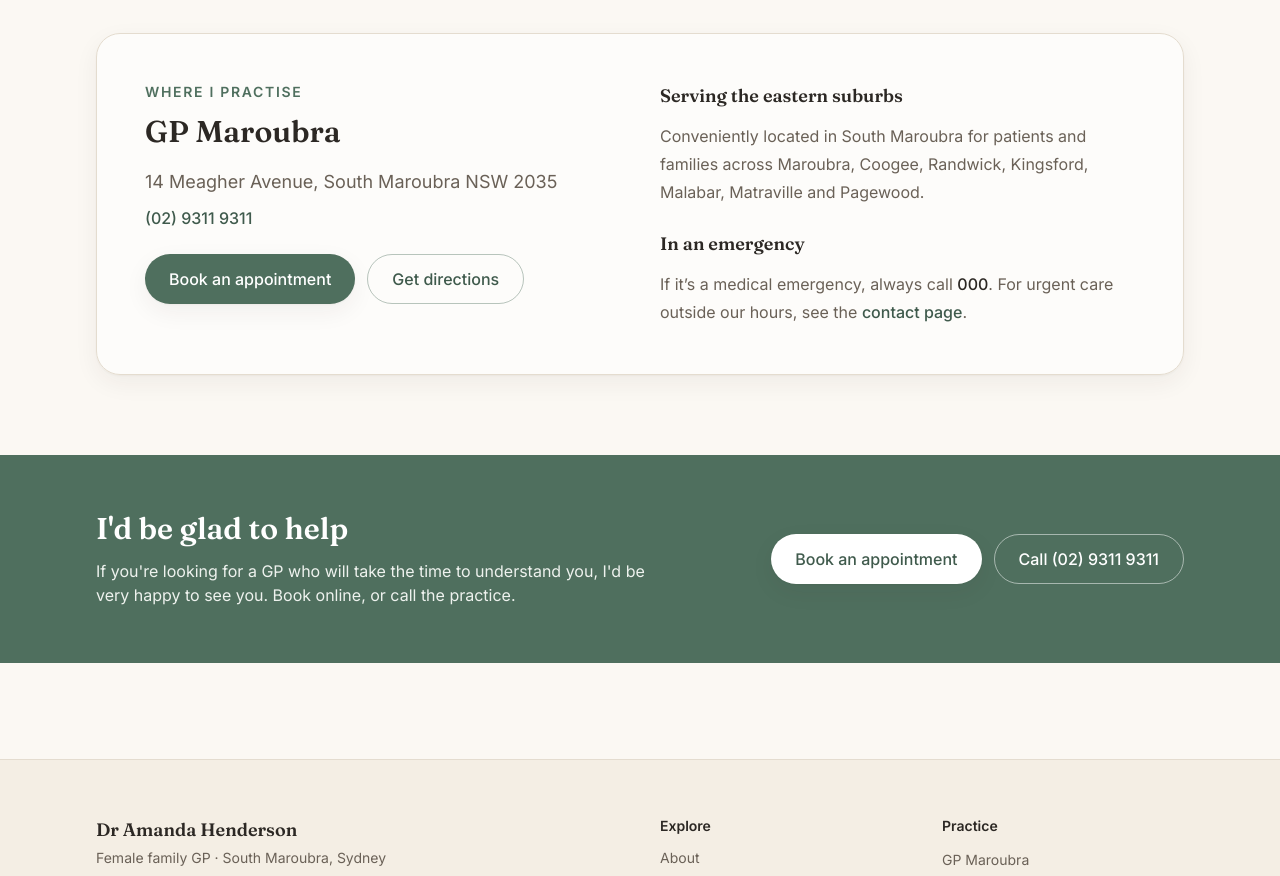
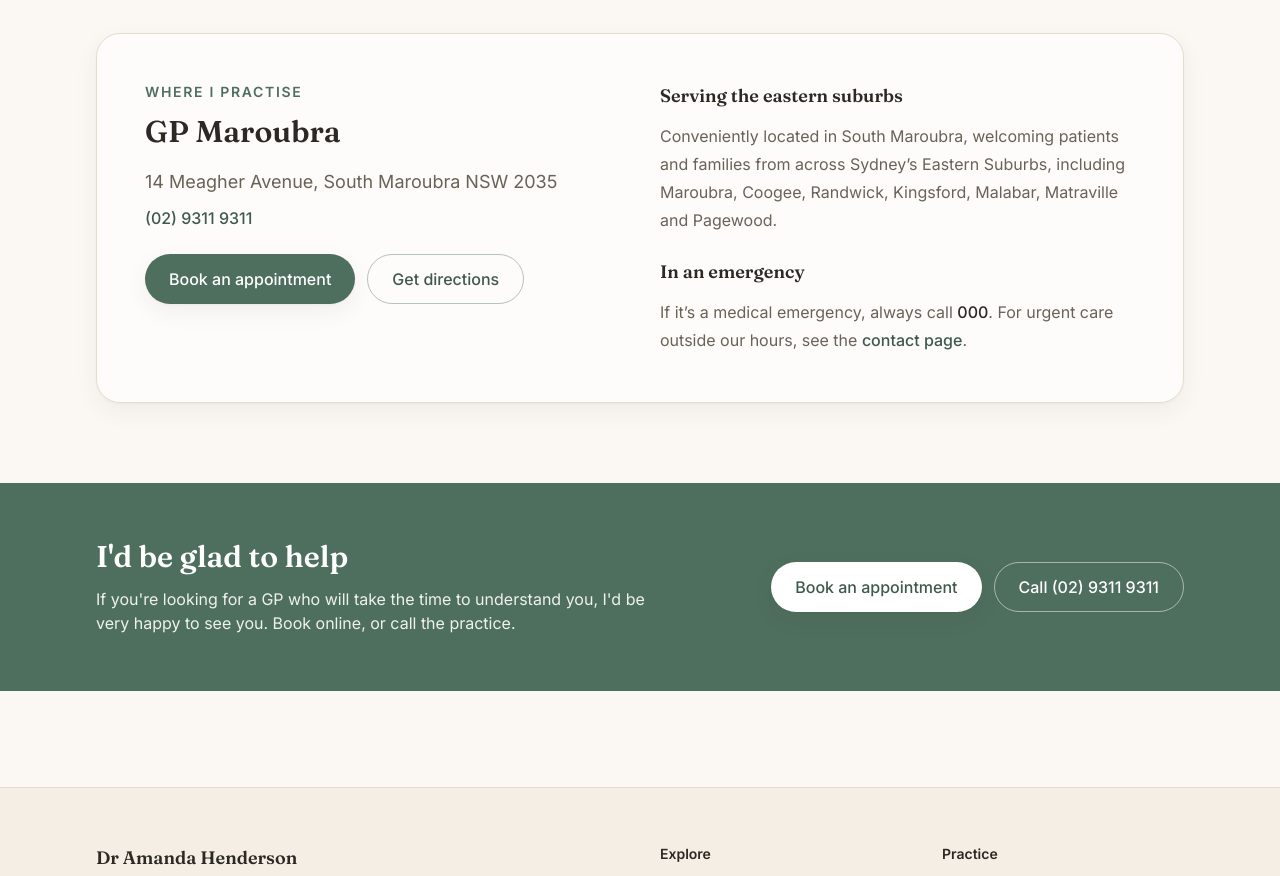
Before and after one commit to njhenderson-dev/Dr-Amanda-Henderson, a Next.js app: page / in a window 1280 px wide. Shown: the part 3280-4156 px from the top of the page. Built offline with nearby package versions, Linux system fonts and the light colour scheme.

Commit message:
Update homepage location copy for Eastern Suburbs catchment
Co-Authored-By: Claude Opus 4.8 <noreply@anthropic.com>
Claude-Session: https://claude.ai/code/session_012zmc3uAt9giAYPUXwzNcer

```diff
--- a/app/page.tsx
+++ b/app/page.tsx
@@ -273,9 +273,10 @@ export default function HomePage() {
               Serving the eastern suburbs
             </h3>
             <p className="mt-3 leading-7">
-              Conveniently located in South Maroubra for patients and families
-              across Maroubra, Coogee, Randwick, Kingsford, Malabar, Matraville
-              and Pagewood.
+              Conveniently located in South Maroubra, welcoming patients and
+              families from across Sydney&rsquo;s Eastern Suburbs, including
+              Maroubra, Coogee, Randwick, Kingsford, Malabar, Matraville and
+              Pagewood.
             </p>
             <h3 className="mt-6 font-serif text-lg font-semibold text-ink">
               In an emergency
```
